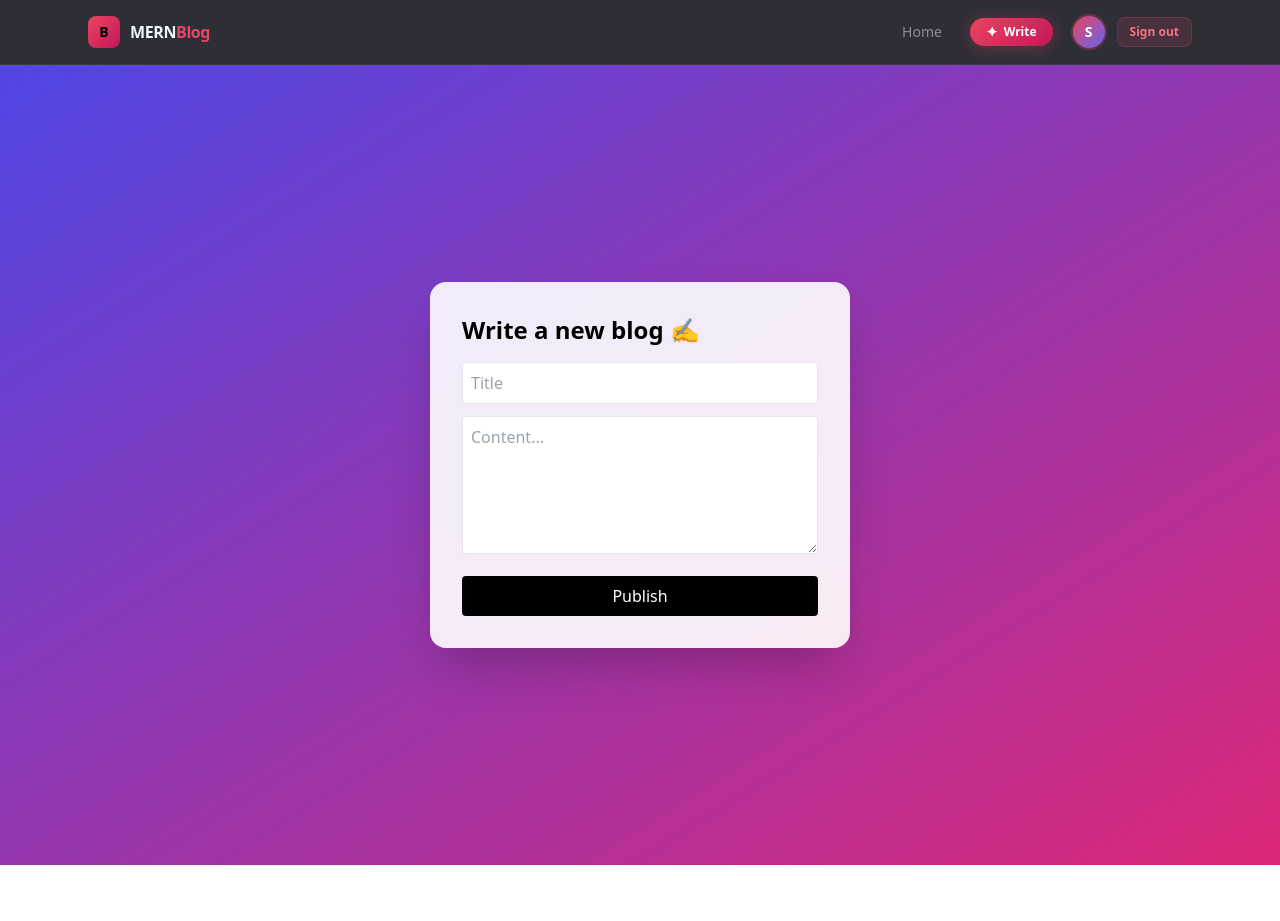
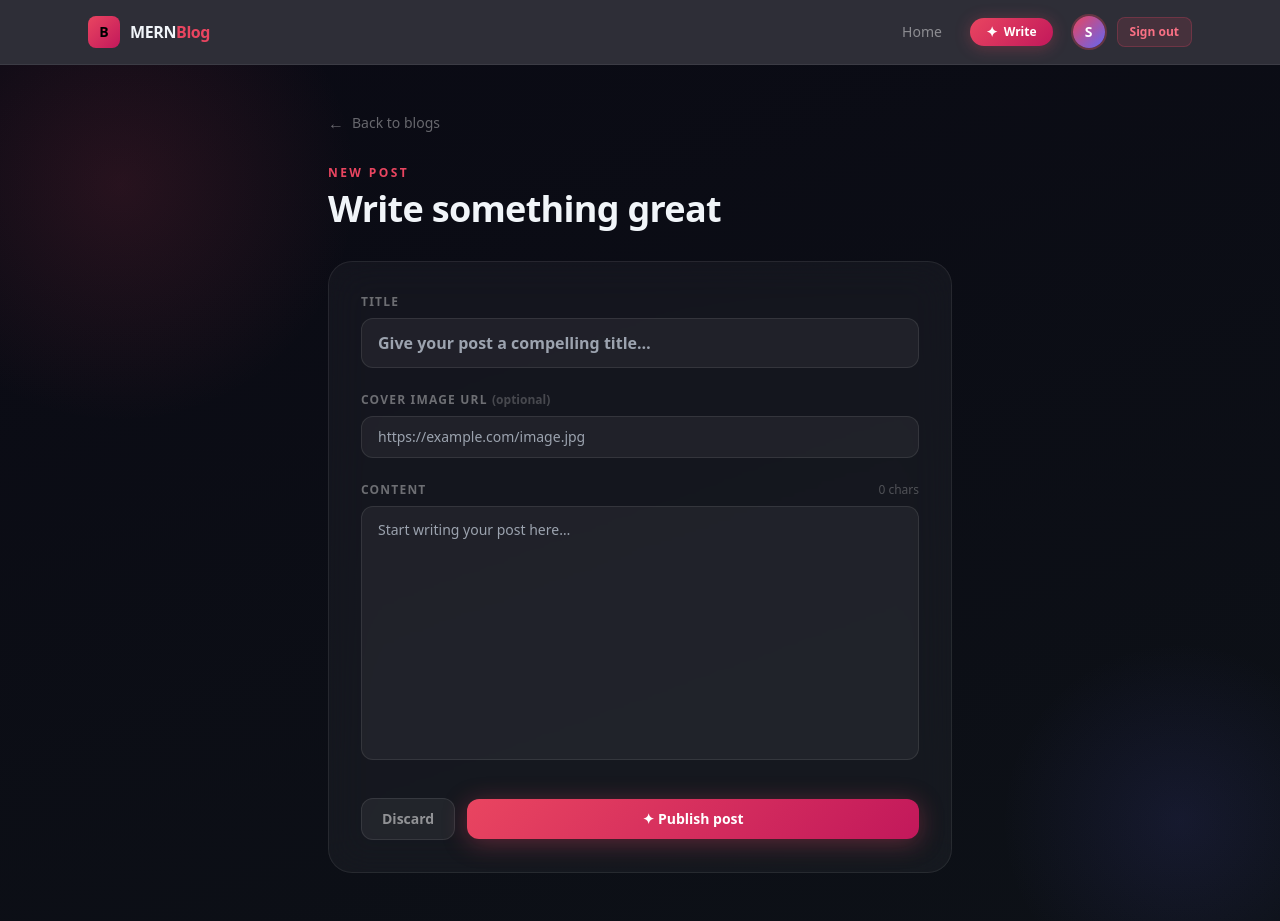
Before and after one commit to Thepradip-sj/BLOG_APP, a React (Vite) app in the folder mern-blog/client/: page /create in a window 1280 px wide. Before the commit the page ends 865 px from the top, so only its background shows below. Built offline with nearby package versions, Linux system fonts and the light colour scheme; sample sign-in values are in the browser's storage.

Commit message:
change the ui of create blog.

```diff
--- a/mern-blog/client/src/pages/CreateBlog.jsx
+++ b/mern-blog/client/src/pages/CreateBlog.jsx
@@ -4,56 +4,267 @@ import { createBlog } from "../services/api";
 import { useNavigate } from "react-router-dom";
 
 const CreateBlog = () => {
-  const [form, setForm] = useState({ title: "", content: "" });
+  const [form, setForm] = useState({ title: "", content: "", img: "" });
   const [loading, setLoading] = useState(false);
+  const [error, setError] = useState("");
+  const [charCount, setCharCount] = useState(0);
   const navigate = useNavigate();
 
   const submit = async (e) => {
     e.preventDefault();
     setLoading(true);
+    setError("");
     try {
       await createBlog(form);
-      navigate("/"); // back to home
+      navigate("/");
     } catch {
-      alert("Failed to create blog");
+      setError("Failed to publish. Please try again.");
     } finally {
       setLoading(false);
     }
   };
 
+  const handleContent = (e) => {
+    setForm({ ...form, content: e.target.value });
+    setCharCount(e.target.value.length);
+  };
+
   return (
-    <div className="min-h-screen flex items-center justify-center bg-gradient-to-br from-indigo-600 to-pink-600">
-      <motion.form
-        onSubmit={submit}
-        initial={{ opacity: 0, y: 30 }}
+    <div
+      className="min-h-screen relative overflow-hidden"
+      style={{ background: "linear-gradient(160deg, #0a0a14 0%, #0d1117 100%)" }}
+    >
+      {/* ambient glows */}
+      <div className="absolute pointer-events-none"
+        style={{
+          width: 480, height: 480, borderRadius: "50%",
+          background: "radial-gradient(circle, rgba(233,69,96,0.13) 0%, transparent 70%)",
+          top: -120, left: -120,
+        }}
+      />
+      <div className="absolute pointer-events-none"
+        style={{
+          width: 360, height: 360, borderRadius: "50%",
+          background: "radial-gradient(circle, rgba(99,102,241,0.11) 0%, transparent 70%)",
+          bottom: -80, right: -80,
+        }}
+      />
+
+      <div className="max-w-2xl mx-auto px-6 py-12 relative z-10">
+
+        {/* Back link */}
+        <button
+          onClick={() => navigate("/")}
+          className="flex items-center gap-2 text-sm font-medium mb-8"
+          style={{ color: "rgba(255,255,255,0.38)" }}
+        >
+          <span style={{ fontSize: 16 }}>←</span> Back to blogs
+        </button>
+
+        {/* Header */}
+        <motion.div
+          initial={{ opacity: 0, y: -16 }}
           animate={{ opacity: 1, y: 0 }}
-        className="bg-white/90 backdrop-blur-xl p-8 rounded-2xl shadow-2xl w-[420px]"
+          transition={{ duration: 0.4 }}
+          className="mb-8"
         >
-        <h2 className="text-2xl font-bold mb-4">Write a new blog ✍️</h2>
+          <p
+            className="text-xs font-semibold uppercase tracking-[0.2em] mb-2"
+            style={{ color: "#e94560" }}
+          >
+            New post
+          </p>
+          <h1
+            className="text-3xl sm:text-4xl font-extrabold"
+            style={{ color: "#f1f5f9", letterSpacing: "-0.02em" }}
+          >
+            Write something great
+          </h1>
+        </motion.div>
 
+        {/* Card */}
+        <motion.div
+          initial={{ opacity: 0, y: 28 }}
+          animate={{ opacity: 1, y: 0 }}
+          transition={{ duration: 0.45, ease: "easeOut", delay: 0.08 }}
+          style={{
+            background: "rgba(255,255,255,0.04)",
+            border: "1px solid rgba(255,255,255,0.08)",
+            borderRadius: 24,
+            padding: "2rem",
+            backdropFilter: "blur(20px)",
+          }}
+        >
+          <form onSubmit={submit} className="space-y-6">
+
+            {/* Title */}
+            <div>
+              <label
+                className="block text-xs font-semibold uppercase tracking-widest mb-2"
+                style={{ color: "rgba(255,255,255,0.38)" }}
+              >
+                Title
+              </label>
               <input
                 required
-          placeholder="Title"
-          className="w-full mb-3 p-2 border rounded"
+                placeholder="Give your post a compelling title…"
+                value={form.title}
                 onChange={(e) => setForm({ ...form, title: e.target.value })}
+                className="w-full px-4 py-3 rounded-xl text-base font-semibold outline-none"
+                style={{
+                  background: "rgba(255,255,255,0.05)",
+                  border: "1px solid rgba(255,255,255,0.09)",
+                  color: "#f1f5f9",
+                  transition: "border-color 0.2s",
+                }}
+                onFocus={(e) => (e.target.style.borderColor = "rgba(233,69,96,0.55)")}
+                onBlur={(e) => (e.target.style.borderColor = "rgba(255,255,255,0.09)")}
               />
+            </div>
 
+            {/* Cover image URL */}
+            <div>
+              <label
+                className="block text-xs font-semibold uppercase tracking-widest mb-2"
+                style={{ color: "rgba(255,255,255,0.38)" }}
+              >
+                Cover image URL <span style={{ color: "rgba(255,255,255,0.22)", textTransform: "none", letterSpacing: 0 }}>(optional)</span>
+              </label>
+              <input
+                placeholder="https://example.com/image.jpg"
+                value={form.img}
+                onChange={(e) => setForm({ ...form, img: e.target.value })}
+                className="w-full px-4 py-2.5 rounded-xl text-sm outline-none"
+                style={{
+                  background: "rgba(255,255,255,0.05)",
+                  border: "1px solid rgba(255,255,255,0.09)",
+                  color: "#f1f5f9",
+                  transition: "border-color 0.2s",
+                }}
+                onFocus={(e) => (e.target.style.borderColor = "rgba(233,69,96,0.55)")}
+                onBlur={(e) => (e.target.style.borderColor = "rgba(255,255,255,0.09)")}
+              />
+              {/* live preview */}
+              {form.img && (
+                <motion.div
+                  initial={{ opacity: 0, height: 0 }}
+                  animate={{ opacity: 1, height: "auto" }}
+                  className="mt-3 overflow-hidden rounded-xl"
+                >
+                  <img
+                    src={form.img}
+                    alt="Cover preview"
+                    className="w-full object-cover rounded-xl"
+                    style={{ maxHeight: 180 }}
+                    onError={(e) => (e.target.style.display = "none")}
+                  />
+                </motion.div>
+              )}
+            </div>
+
+            {/* Content */}
+            <div>
+              <div className="flex items-center justify-between mb-2">
+                <label
+                  className="text-xs font-semibold uppercase tracking-widest"
+                  style={{ color: "rgba(255,255,255,0.38)" }}
+                >
+                  Content
+                </label>
+                <span
+                  className="text-xs tabular-nums"
+                  style={{ color: "rgba(255,255,255,0.25)" }}
+                >
+                  {charCount} chars
+                </span>
+              </div>
               <textarea
                 required
-          placeholder="Content..."
-          rows={5}
-          className="w-full mb-4 p-2 border rounded"
-          onChange={(e) => setForm({ ...form, content: e.target.value })}
+                placeholder="Start writing your post here…"
+                rows={10}
+                value={form.content}
+                onChange={handleContent}
+                className="w-full px-4 py-3 rounded-xl text-sm leading-relaxed outline-none resize-none"
+                style={{
+                  background: "rgba(255,255,255,0.05)",
+                  border: "1px solid rgba(255,255,255,0.09)",
+                  color: "#f1f5f9",
+                  transition: "border-color 0.2s",
+                }}
+                onFocus={(e) => (e.target.style.borderColor = "rgba(233,69,96,0.55)")}
+                onBlur={(e) => (e.target.style.borderColor = "rgba(255,255,255,0.09)")}
               />
+            </div>
+
+            {/* Error */}
+            {error && (
+              <motion.p
+                initial={{ opacity: 0, y: -4 }}
+                animate={{ opacity: 1, y: 0 }}
+                className="text-xs px-3 py-2 rounded-lg"
+                style={{
+                  color: "#fb7185",
+                  background: "rgba(233,69,96,0.12)",
+                  border: "1px solid rgba(233,69,96,0.25)",
+                }}
+              >
+                {error}
+              </motion.p>
+            )}
+
+            {/* Actions */}
+            <div className="flex items-center gap-3 pt-2">
+              <button
+                type="button"
+                onClick={() => navigate("/")}
+                className="px-5 py-2.5 rounded-xl text-sm font-semibold"
+                style={{
+                  background: "rgba(255,255,255,0.06)",
+                  color: "rgba(255,255,255,0.5)",
+                  border: "1px solid rgba(255,255,255,0.09)",
+                }}
+              >
+                Discard
+              </button>
 
               <motion.button
                 whileTap={{ scale: 0.97 }}
+                whileHover={{ scale: 1.02 }}
                 disabled={loading}
-          className="w-full bg-black text-white py-2 rounded"
+                type="submit"
+                className="flex-1 py-2.5 rounded-xl text-sm font-bold flex items-center justify-center gap-2"
+                style={{
+                  background: loading
+                    ? "rgba(233,69,96,0.35)"
+                    : "linear-gradient(135deg, #e94560 0%, #c2185b 100%)",
+                  color: "#fff",
+                  boxShadow: loading ? "none" : "0 4px 24px rgba(233,69,96,0.35)",
+                  cursor: loading ? "not-allowed" : "pointer",
+                  transition: "all 0.2s",
+                }}
               >
-          {loading ? "Publishing..." : "Publish"}
+                {loading ? (
+                  <>
+                    <motion.span
+                      animate={{ rotate: 360 }}
+                      transition={{ repeat: Infinity, duration: 0.8, ease: "linear" }}
+                      className="block w-4 h-4 rounded-full"
+                      style={{
+                        border: "2px solid rgba(255,255,255,0.3)",
+                        borderTopColor: "#fff",
+                      }}
+                    />
+                    Publishing…
+                  </>
+                ) : (
+                  <>✦ Publish post</>
+                )}
               </motion.button>
-      </motion.form>
+            </div>
+
+          </form>
+        </motion.div>
+      </div>
     </div>
   );
 };
```
Lines whose indentation alone changed are shown as unchanged.
